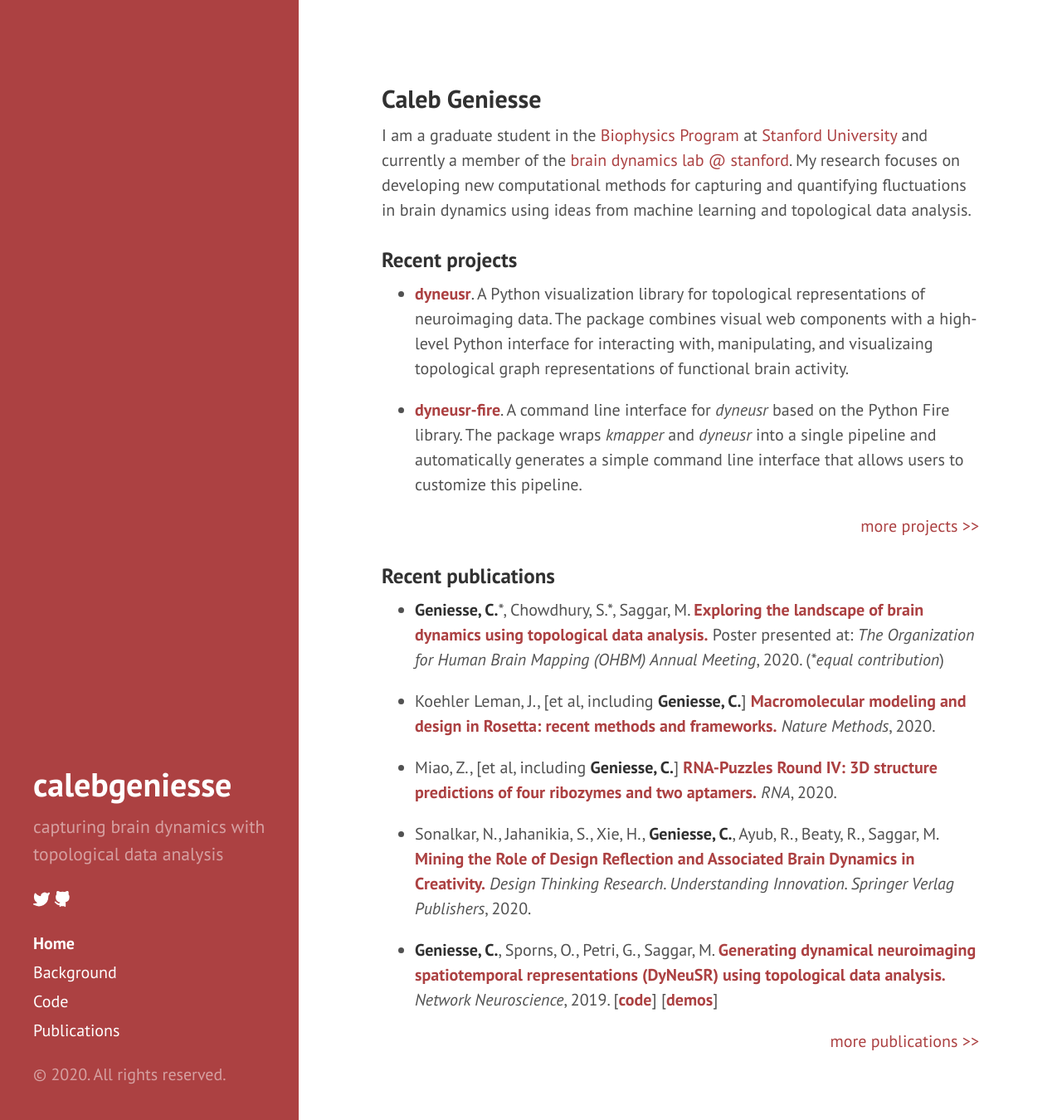
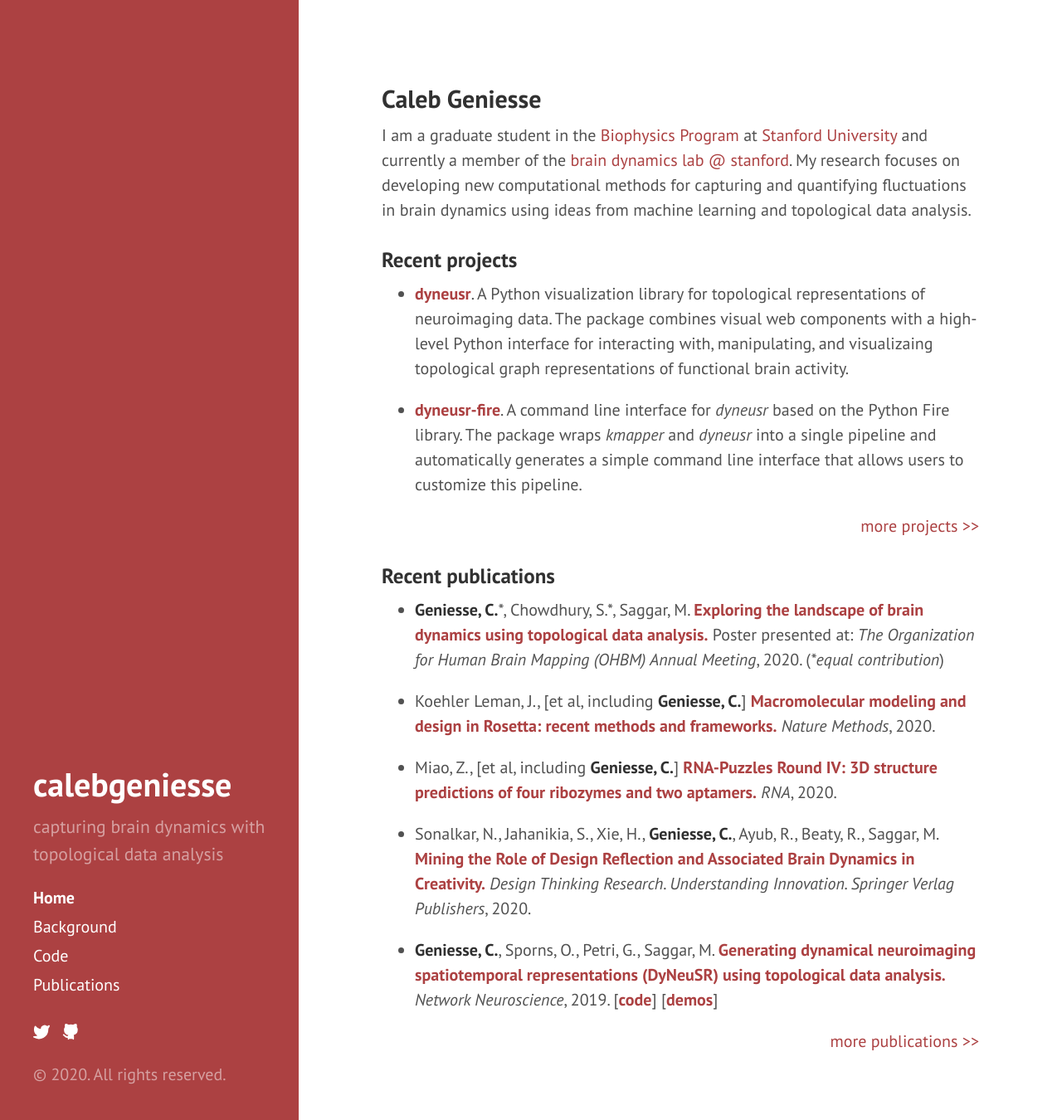
Before and after one commit to calebgeniesse/calebgeniesse.github.io, a Jekyll site: the page built from index.md, in a window 1280 px wide and 1350 px high. Shown: the whole window at 83% size. Built offline with Jekyll 4.4.1, drawn with Linux system fonts in a browser that asks for light colours.

Commit message:
fix handles

```diff
--- a/_includes/sidebar.html
+++ b/_includes/sidebar.html
@@ -10,18 +10,6 @@
     </div>
 
 
-    <nav class="sidebar-nav">
-      <span class="sidebar-nav-item">
-      <a class="sidebar-nav-item-inline"
-         href="{{ site.twitter.user }}">
-            <span class="icon"><svg class="feather feather-twitter sc-dnqmqq jxshSx" xmlns="http://www.w3.org/2000/svg" width="24" height="24" viewBox="0 0 24 24" fill="none" stroke="currentColor" stroke-width="2" stroke-linecap="round" stroke-linejoin="round" aria-hidden="true" data-reactid="1211"><path d="M23 3a10.9 10.9 0 0 1-3.14 1.53 4.48 4.48 0 0 0-7.86 3v1A10.66 10.66 0 0 1 3 4s-4 9 5 13a11.64 11.64 0 0 1-7 2c9 5 20 0 20-11.5a4.5 4.5 0 0 0-.08-.83A7.72 7.72 0 0 0 23 3z"></path></svg></span>
-      </a>
-      <a class="sidebar-nav-item-inline"
-         href="{{ site.github.repo }}">
-            <span class="icon"><svg class="feather feather-github sc-dnqmqq jxshSx" xmlns="http://www.w3.org/2000/svg" width="24" height="24" viewBox="0 0 24 24" fill="none" stroke="currentColor" stroke-width="2" stroke-linecap="round" stroke-linejoin="round" aria-hidden="true"><path d="M9 19c-5 1.5-5-2.5-7-3m14 6v-3.87a3.37 3.37 0 0 0-.94-2.61c3.14-.35 6.44-1.54 6.44-7A5.44 5.44 0 0 0 20 4.77 5.07 5.07 0 0 0 19.91 1S18.73.65 16 2.48a13.38 13.38 0 0 0-7 0C6.27.65 5.09 1 5.09 1A5.07 5.07 0 0 0 5 4.77a5.44 5.44 0 0 0-1.5 3.78c0 5.42 3.3 6.61 6.44 7A3.37 3.37 0 0 0 9 18.13V22"></path></svg></span>
-      </a>
-      </span>
-    </nav>
 
 
     <nav class="sidebar-nav">
@@ -43,6 +31,19 @@
     </nav>
 
 
+    <nav class="sidebar-nav">
+      <span class="sidebar-nav-item">
+      <a class="sidebar-nav-item-inline" style="padding-right:10px"
+         href="{{ site.twitter.user }}">
+            <span class="icon"><svg class="feather feather-twitter sc-dnqmqq jxshSx" xmlns="http://www.w3.org/2000/svg" width="24" height="24" viewBox="0 0 24 24" fill="none" stroke="currentColor" stroke-width="2" stroke-linecap="round" stroke-linejoin="round" aria-hidden="true" data-reactid="1211"><path d="M23 3a10.9 10.9 0 0 1-3.14 1.53 4.48 4.48 0 0 0-7.86 3v1A10.66 10.66 0 0 1 3 4s-4 9 5 13a11.64 11.64 0 0 1-7 2c9 5 20 0 20-11.5a4.5 4.5 0 0 0-.08-.83A7.72 7.72 0 0 0 23 3z"></path></svg></span>
+      </a>
+      <a class="sidebar-nav-item-inline" style="padding-right:10px"
+         href="{{ site.github.repo }}">
+            <span class="icon"><svg class="feather feather-github sc-dnqmqq jxshSx" xmlns="http://www.w3.org/2000/svg" width="24" height="24" viewBox="0 0 24 24" fill="none" stroke="currentColor" stroke-width="2" stroke-linecap="round" stroke-linejoin="round" aria-hidden="true"><path d="M9 19c-5 1.5-5-2.5-7-3m14 6v-3.87a3.37 3.37 0 0 0-.94-2.61c3.14-.35 6.44-1.54 6.44-7A5.44 5.44 0 0 0 20 4.77 5.07 5.07 0 0 0 19.91 1S18.73.65 16 2.48a13.38 13.38 0 0 0-7 0C6.27.65 5.09 1 5.09 1A5.07 5.07 0 0 0 5 4.77a5.44 5.44 0 0 0-1.5 3.78c0 5.42 3.3 6.61 6.44 7A3.37 3.37 0 0 0 9 18.13V22"></path></svg></span>
+      </a>
+      </span>
+    </nav>
+
 
     <p>&copy; {{ site.time | date: '%Y' }}. All rights reserved.</p>
   </div>
```
